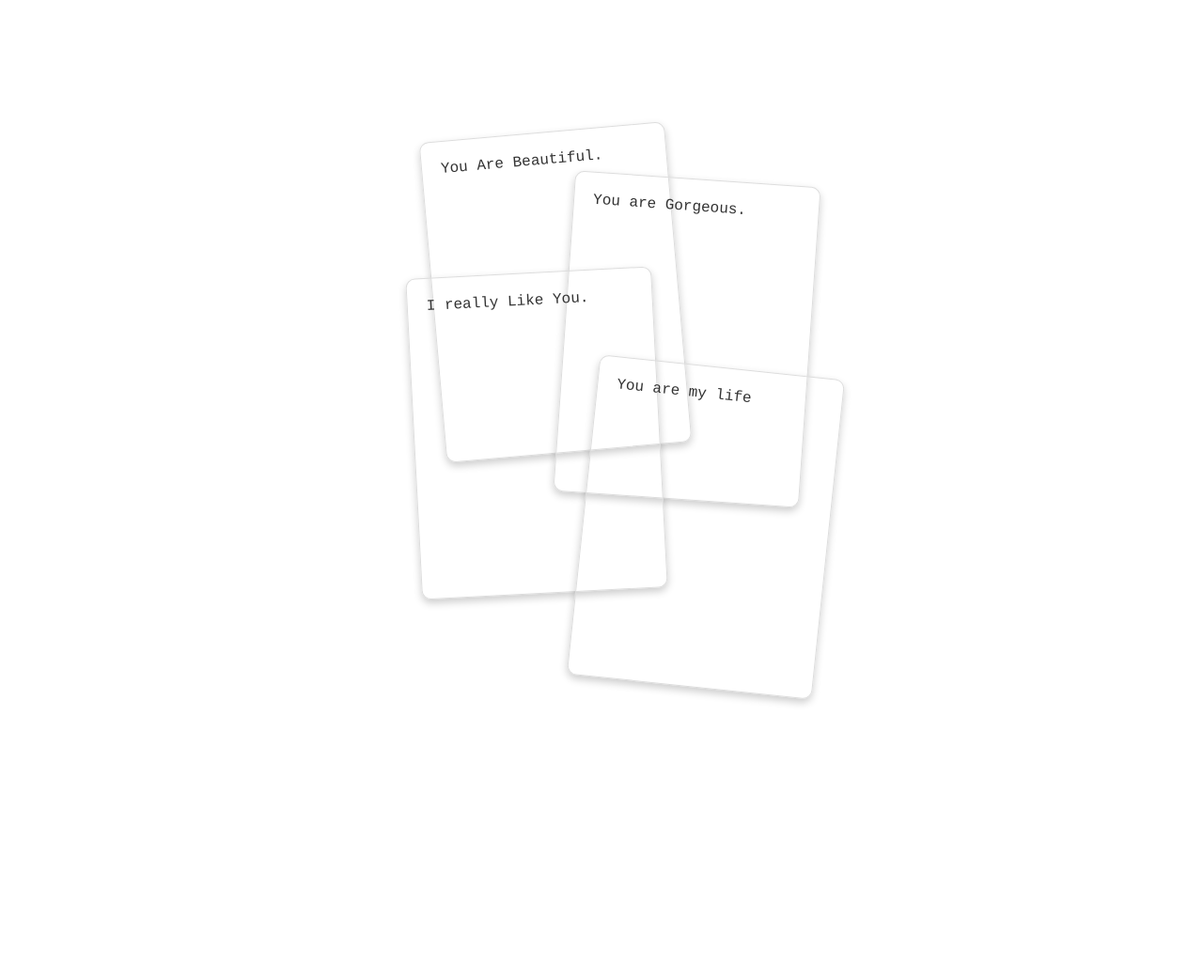
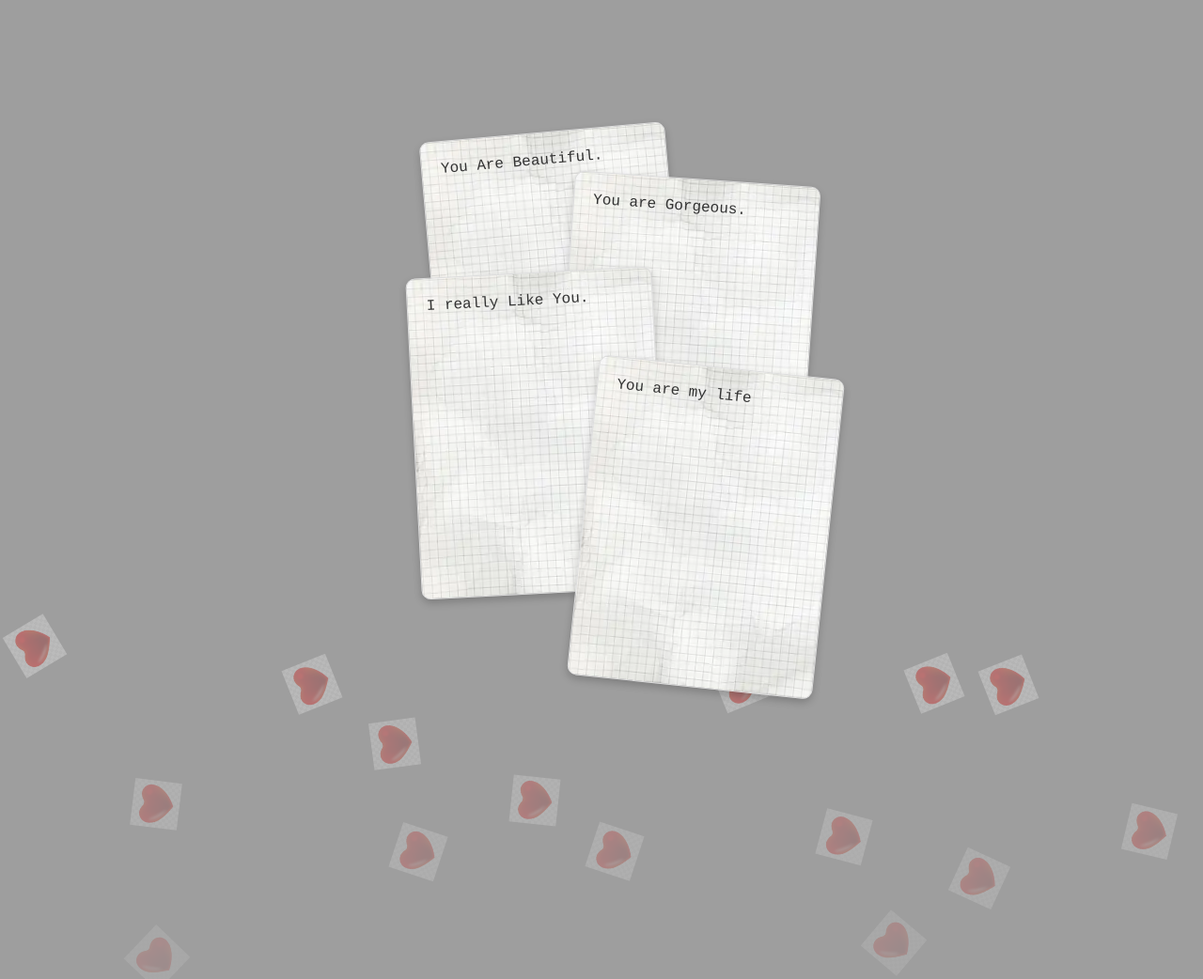
Before and after one commit to FortxArcader/Draggable-Notes, a plain HTML site: page index.html in a window 1280 px wide. Shown: the whole page at 94% size. Drawn offline with Linux system fonts and the light colour scheme; the site is published under a folder, as on GitHub Pages, so addresses that start at the root find nothing.

Commit message:
push4
final check for paths

```diff
--- a/styles.css
+++ b/styles.css
@@ -4,7 +4,7 @@ body {
     display: flex;
     justify-content: center;
     align-items: center;
-    background-image: url('/images/background.jpg');
+    background-image: url('./images/background.jpg');
     background-size: cover;
     overflow: hidden;
     position: relative;
@@ -23,7 +23,7 @@ body {
     font-family: 'raleway', Courier, monospace;
     cursor: grab;
     overflow: hidden;
-    background: url('/images/notespage.webp');
+    background: url('./images/notespage.webp');
     background-size: cover;
     color: #333;
 }
@@ -73,7 +73,7 @@ body {
         position: absolute;
         width: 50px;
         height: 50px;
-        background-image: url('/images/heart.jpg');
+        background-image: url('./images/heart.jpg');
         background-size: cover;
         background-repeat: no-repeat;
         background-position: center;
```
